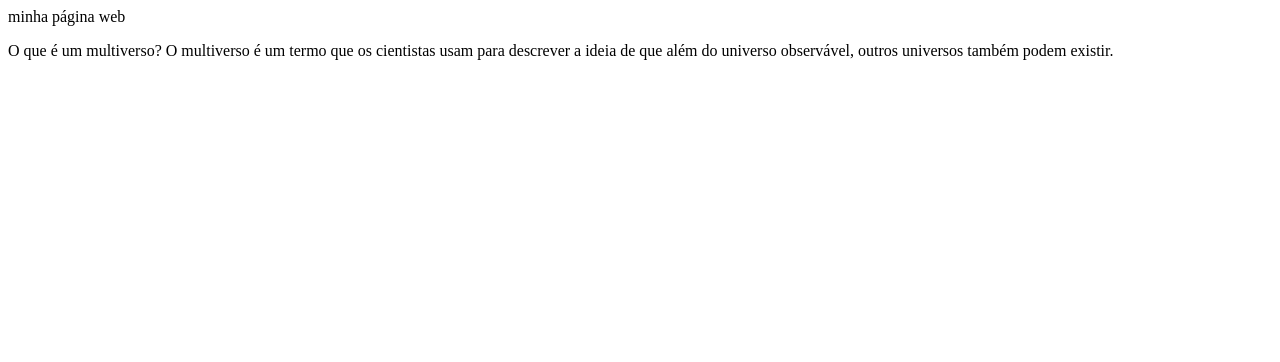
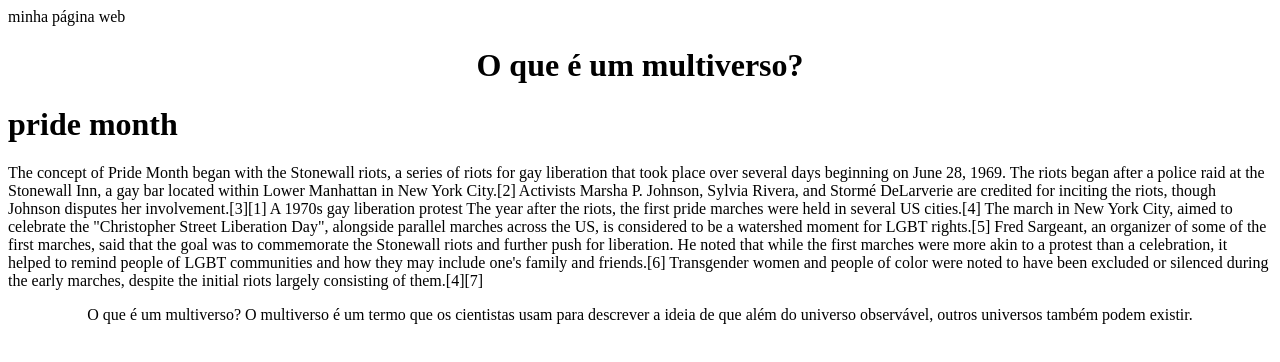
Before and after one commit to lpg2023/minha_pagina_web, a plain HTML site: page index.html in a window 1280 px wide. Drawn offline with Linux system fonts and the light colour scheme.

```diff
--- a/index.html
+++ b/index.html
@@ -3,11 +3,22 @@
 <head>
 <meta charset="UTF-8"
 <title> minha página web</title>
+<link rel="stylesheet" href="styles css">
 </head>
+<body>
 
 
+<h1 style="text-align:center">O que é um multiverso?</h1>
 
 
+<h1>pride month</h1>
+<p> The concept of Pride Month began with the Stonewall riots, a series of riots for gay liberation that took place over several days beginning on June 28, 1969. The riots began after a police raid at the Stonewall Inn, a gay bar located within Lower Manhattan in New York City.[2] Activists Marsha P. Johnson, Sylvia Rivera, and Stormé DeLarverie are credited for inciting the riots, though Johnson disputes her involvement.[3][1]
 
 
-<p>O que é um multiverso? O multiverso é um termo que os cientistas usam para descrever a ideia de que além do universo observável, outros universos também podem existir.                                       </html>
+A 1970s gay liberation protest
+The year after the riots, the first pride marches were held in several US cities.[4] The march in New York City, aimed to celebrate the "Christopher Street Liberation Day", alongside parallel marches across the US, is considered to be a watershed moment for LGBT rights.[5] Fred Sargeant, an organizer of some of the first marches, said that the goal was to commemorate the Stonewall riots and further push for liberation. He noted that while the first marches were more akin to a protest than a celebration, it helped to remind people of LGBT communities and how they may include one's family and friends.[6] Transgender women and people of color were noted to have been excluded or silenced during the early marches, despite the initial riots largely consisting of them.[4][7]</p>
+
+
+<p style="text-align:center";style="font-size: 20px">O que é um multiverso? O multiverso é um termo que os cientistas usam para descrever a ideia de que além do universo observável, outros universos também podem existir.</p>
+ </body>
+ </html>
--- a/styles.css
+++ b/styles.css
@@ -1,6 +1 @@
-<h1>pride month</h1>
-<p> The concept of Pride Month began with the Stonewall riots, a series of riots for gay liberation that took place over several days beginning on June 28, 1969. The riots began after a police raid at the Stonewall Inn, a gay bar located within Lower Manhattan in New York City.[2] Activists Marsha P. Johnson, Sylvia Rivera, and Stormé DeLarverie are credited for inciting the riots, though Johnson disputes her involvement.[3][1]
-
-
-A 1970s gay liberation protest
-The year after the riots, the first pride marches were held in several US cities.[4] The march in New York City, aimed to celebrate the "Christopher Street Liberation Day", alongside parallel marches across the US, is considered to be a watershed moment for LGBT rights.[5] Fred Sargeant, an organizer of some of the first marches, said that the goal was to commemorate the Stonewall riots and further push for liberation. He noted that while the first marches were more akin to a protest than a celebration, it helped to remind people of LGBT communities and how they may include one's family and friends.[6] Transgender women and people of color were noted to have been excluded or silenced during the early marches, despite the initial riots largely consisting of them.[4][7]</p>
+body{background:#1b0208}
```
